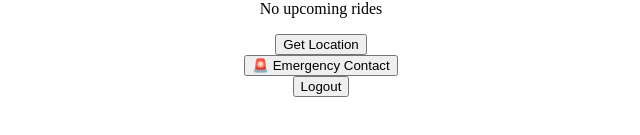
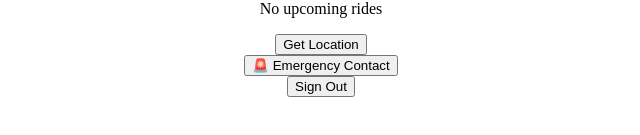
Before and after one commit to FernandVonAlthann/B-Ride-The-Ride-Sharing-App-for-Bruins, a Next.js app: page /dashboard in a window 1280 px wide. Shown: the part 503-638 px from the top of the page, without its empty margins (319-959 px from the left). Built offline with nearby package versions, Linux system fonts and the light colour scheme.

Commit message:
Update page.tsx

```diff
--- a/src/app/dashboard/page.tsx
+++ b/src/app/dashboard/page.tsx
@@ -136,9 +136,9 @@ export default function Dashboard() {
       <Button className="bg-red-600 hover:bg-red-700 text-white px-6 py-2 text-lg mb-4" onClick={() => router.push("/emergency-contact")}>
         🚨 Emergency Contact
       </Button>
-      {/* Logout Button */}
+      {/* Sign out Button */}
       <Button className="mt-6 bg-red-600 hover:bg-red-700 text-white px-6 py-2 text-lg" onClick={handleLogout}>
-        Logout
+        Sign Out
       </Button>
     </div>
   );
```
